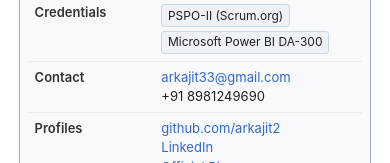
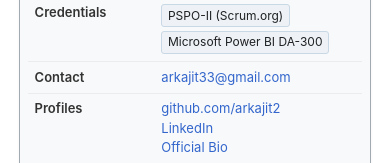
Before and after one commit to arkajit2/profile, a plain HTML site: page index.html in a window 390 px wide. Shown: the part 1631-1794 px from the top of the page. Drawn offline with Linux system fonts and the light colour scheme.

Commit message:
Remove phone number contact from profile

```diff
--- a/index.html
+++ b/index.html
@@ -46,7 +46,6 @@
       "url": "https://www.fraoula.co/arkajit",
       "image": "https://www.fraoula.co/assets/images/arkajit.jpg",
       "email": "arkajit33@gmail.com",
-      "telephone": "+918981249690",
       "worksFor": {
         "@type": "Organization",
         "@id": "https://www.fraoula.co/#organization",
@@ -823,8 +822,7 @@
         <tr>
           <th scope="row">Contact</th>
           <td>
-            <a href="mailto:arkajit33@gmail.com">arkajit33@gmail.com</a><br />
-            +91 8981249690
+            <a href="mailto:arkajit33@gmail.com">arkajit33@gmail.com</a>
           </td>
         </tr>
         <tr>
```
